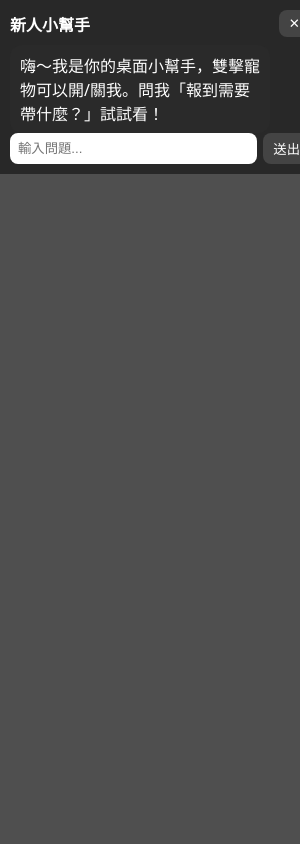
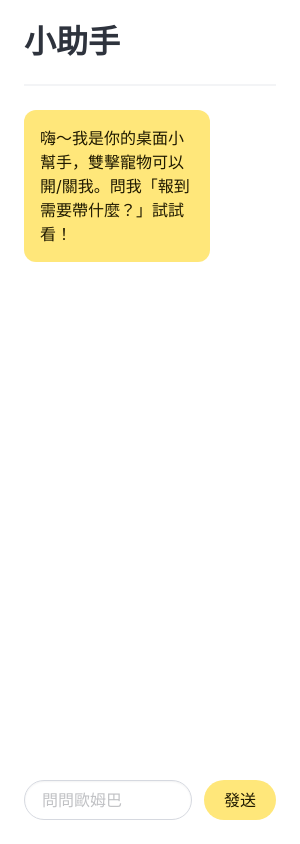
Before and after one commit to Oh-Wow-wow-pair/Flabba, an Electron app: page renderer/chat/index.html in a window 300 px wide. Drawn offline with nearby package versions, Linux system fonts and the light colour scheme.

Commit message:
feat: change appearance of chat window

```diff
--- /dev/null
+++ b/renderer/chat/index.css
@@ -0,0 +1,27 @@
+:root {
+    --bulma-primary-h: 49deg;
+    --bulma-primary-l: 74%;
+    --bulma-link-h: 49deg;
+    --bulma-link-l: 74%;
+}
+
+.section {
+    padding: 1.5rem;
+}
+
+.bubble {
+    padding: 1rem;
+    border-radius: 12px;
+}
+
+.chat-content {
+    padding-bottom: 5rem;
+}
+
+.input-bar {
+    position: fixed;
+    bottom: 0;
+    left: 0;
+    width: 100%;
+    z-index: 1000;
+}
--- a/renderer/chat/index.html
+++ b/renderer/chat/index.html
@@ -1,53 +1,47 @@
+<!DOCTYPE html>
+<html lang="en">
+<head>
+  <meta charset="UTF-8">
+  <meta name="viewport" content="width=device-width, initial-scale=1.0">
+  <title>Chat Window</title>
 
-<!doctype html>
-<html>
-<head>
-  <meta charset="utf-8" />
-  <style>
-    html, body { margin:0; background:rgba(30,30,30,0.78); color:#fff; font-family:system-ui, -apple-system, Segoe UI, Roboto, sans-serif; }
-    .wrap { padding:10px; width:100%; height:100%; display:flex; flex-direction:column; }
-    .head { display:flex; justify-content:space-between; align-items:center; margin-bottom:8px; }
-    .title { font-weight:600; }
-    .btn { background:#444; color:#fff; border:none; border-radius:8px; padding:6px 10px; cursor:pointer; }
-    .list { flex:1; overflow:auto; display:flex; flex-direction:column; gap:8px; }
-    .bubble { padding:8px 10px; border-radius:12px; background:#2a2a2a; max-width:80%; }
-    .me { align-self:flex-end; background:#2e7d32; }
-    .bar { display:flex; gap:6px; }
-    input { flex:1; padding:8px; border-radius:8px; border:none; }
-  </style>
+  <link rel="stylesheet" href="https://cdn.jsdelivr.net/npm/bulma@1.0.4/css/bulma.min.css">
+  <link rel="stylesheet" href="index.css">
 </head>
-<body>
-  <div class="wrap">
-    <div class="head">
-      <div class="title">新人小幫手</div>
-      <button class="btn" onclick="window.close()">✕</button>
+<body class="chat-window">
+  <section class="section chat-content">
+    <div class="content">
+      <h1 class="title">小助手</h1>
+      <hr>
     </div>
-    <div id="list" class="list">
-      <div class="bubble">嗨～我是你的桌面小幫手，雙擊寵物可以開/關我。問我「報到需要帶什麼？」試試看！</div>
+    <div class="fixed-grid has-4-cols">
+      <div class="grid" id="chat-list">
+        <div class="cell is-col-span-3">
+          <div class="notification is-primary bubble">
+            嗨～我是你的桌面小幫手，雙擊寵物可以開/關我。問我「報到需要帶什麼？」試試看！
+          </div>
+        </div>
+        <div class="cell"></div>
+        <!-- <div class="cell is-col-span-3 is-col-start-2">
+          <div class="notification bubble">
+            lorem ipsum dolor sit amet, consectetur adipiscing elit, sed do eiusmod tempor incididunt ut labore et dolore magna aliqua. Ut enim ad minim veniam, quis nostrud exercitation ullamco laboris nisi ut aliquip ex ea commodo consequat. Duis aute irure dolor in reprehenderit in voluptate velit esse cillum dolore eu fugiat nulla pariatur. Excepteur sint occaecat cupidatat non proident, sunt in culpa qui officia deserunt mollit anim id est laborum.
+          </div>
+        </div>
+        <div class="cell is-col-span-3">
+          <div class="notification is-warning is-light bubble">
+            Lorem ipsum dolor sit amet, consectetur adipiscing elit, sed do eiusmod tempor incididunt ut labore et dolore magna aliqua. Ut enim ad minim veniam, quis nostrud exercitation ullamco laboris nisi ut aliquip ex ea commodo consequat. Duis aute irure dolor in reprehenderit in voluptate velit esse cillum dolore eu fugiat nulla pariatur. Excepteur sint occaecat cupidatat non proident, sunt in culpa qui officia deserunt mollit anim id est laborum. Lorem ipsum dolor sit amet, consectetur adipiscing elit, sed do eiusmod tempor incididunt ut labore et dolore magna aliqua. Ut enim ad minim veniam, quis nostrud exercitation ullamco laboris nisi ut aliquip ex ea commodo consequat. Duis aute irure dolor in reprehenderit in voluptate velit esse cillum dolore eu fugiat nulla pariatur. Excepteur sint occaecat cupidatat non proident, sunt in culpa qui officia deserunt mollit anim id est laborum. Lorem ipsum dolor sit amet, consectetur adipiscing elit, sed do eiusmod tempor incididunt ut labore et dolore magna aliqua. Ut enim ad minim veniam, quis nostrud exercitation ullamco laboris nisi ut aliquip ex ea commodo consequat. Duis aute irure dolor in reprehenderit in voluptate velit esse cillum dolore eu fugiat nulla pariatur. Excepteur sint occaecat cupidatat non proident, sunt in culpa qui officia deserunt mollit anim id est laborum.
+          </div>
+        </div>
+        <div class="cell"></div> -->
+      </div>
     </div>
-    <div class="bar">
-      <input id="q" placeholder="輸入問題..." />
-      <button id="send" class="btn">送出</button>
+  </section>
+  <section class="section input-bar">
+    <div class="field is-grouped">
+      <input id="chat-input" class="input is-rounded" type="text" placeholder="問問歐姆巴">
+      <button id="chat-send" class="button is-primary is-rounded">發送</button>
     </div>
-  </div>
-  <script>
-    const list = document.getElementById('list');
-    const q = document.getElementById('q');
-    function push(text, who='bot') {
-      const div = document.createElement('div');
-      div.className = 'bubble' + (who==='me' ? ' me' : '');
-      div.textContent = text;
-      list.appendChild(div);
-      list.scrollTop = list.scrollHeight;
-    }
-    document.getElementById('send').onclick = async () => {
-      const t = q.value.trim(); if (!t) return;
-      push(t, 'me'); q.value='';
-      // TODO: wire to your IPC API (chat:ask) if needed
-      await new Promise(r=>setTimeout(r, 200));
-      push('（示範回覆）報到需攜帶：身分證件、學歷證明、金融帳戶資訊等。園區 HR 櫃台位於…');
-    };
-    q.addEventListener('keydown', (e) => { if (e.key === 'Enter') document.getElementById('send').click(); });
-  </script>
+  </section>
+  <script src="index.js"></script>
 </body>
 </html>
```
